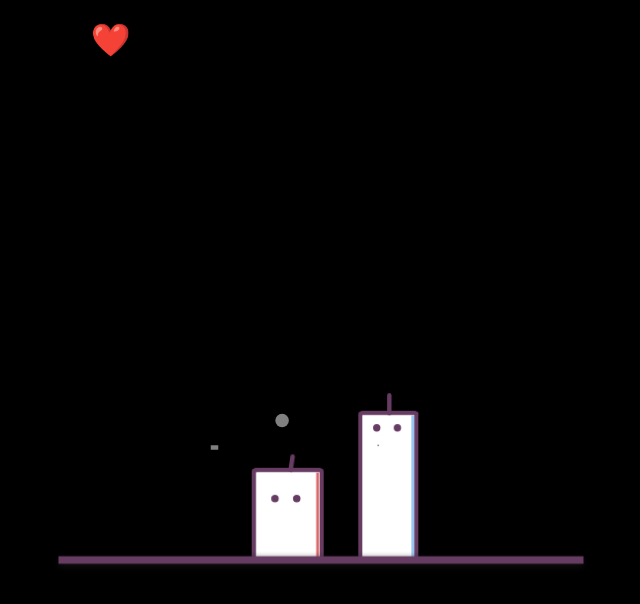
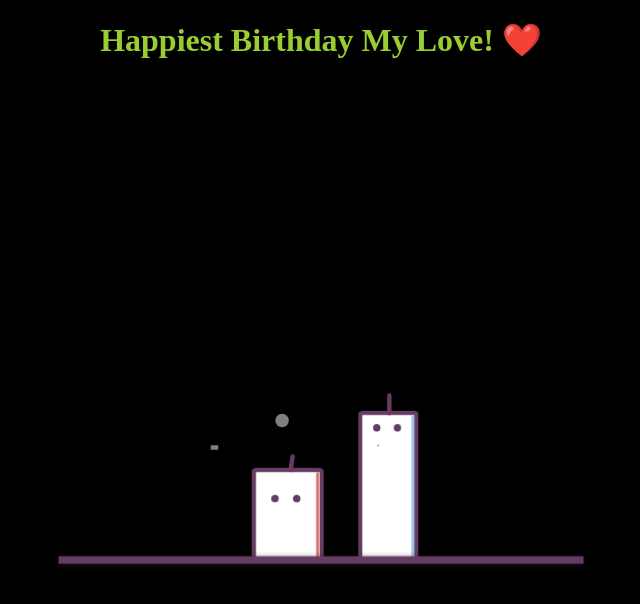
Before and after one commit to pranaviinpradhan/Candle-animation, a plain HTML site: page index.html in a window 1280 px wide. Shown: the whole page, without its empty margins (319-959 px from the left). Drawn offline with Linux system fonts and the light colour scheme.

Commit message:
Update index.html

```diff
--- a/index.html
+++ b/index.html
@@ -6,7 +6,7 @@
     <link rel="stylesheet" href="./style.css" />
   </head>
   <body>
-    <h1>Happiest Birthday My Love! ❤️ </h1>
+    <h1 style="text-align: center; color: yellowgreen;">Happiest Birthday My Love! ❤️ </h1>
 
     <!-- partial:index.partial.html -->
     <div class="wrapper">
```
